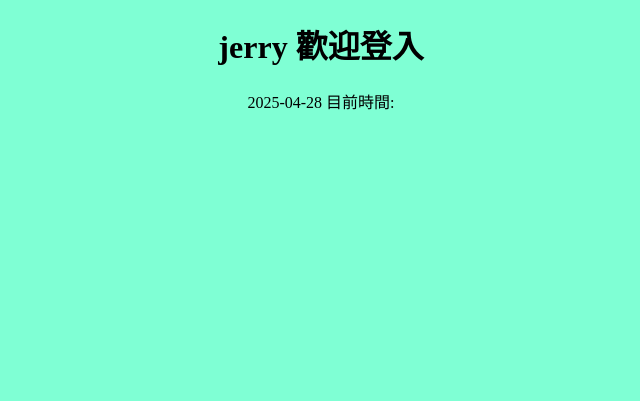
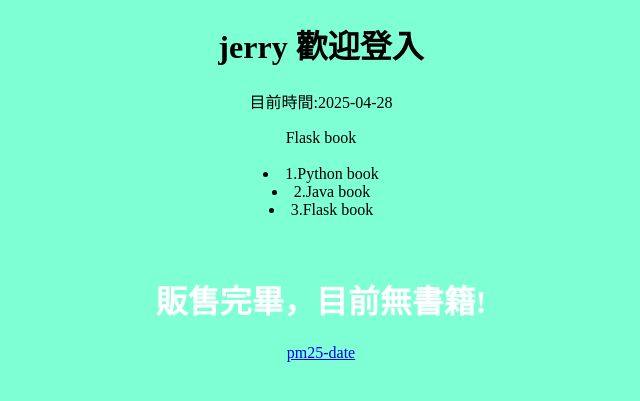
Before and after one commit to Robert-Liu-31039/flask-pm25, a Flask app: page / in a window 1280 px wide. Shown: the top 401 px of the page, without its empty margins (319-959 px from the left). Run offline with Flask 3, Linux system fonts and the light colour scheme.

Commit message:
使用 Jinja2 的語法 搭配 網頁模板方式 來做網頁的呈現

```diff
--- a/app.py
+++ b/app.py
@@ -12,13 +12,47 @@ app = Flask(__name__)
 # 宣告立刻被執行的 function 方法
 def index():
     # return f"<h1>Hello World!</h1><br>{datetime.now()}"
+    books = {1: "Python book", 2: "Java book", 3: "Flask book"}
+    for key in books:
+        print(key, books[key])
+
+    books_2 = [
+        {
+            "name": "Python book",
+            "price": 299,
+            "image_url": "https://im2.book.com.tw/image/getImage?i=https://www.books.com.tw/img/CN1/136/11/CN11361197.jpg&v=58096f9ck&w=348&h=348",
+        },
+        {
+            "name": "Java book",
+            "price": 399,
+            "image_url": "https://im1.book.com.tw/image/getImage?i=https://www.books.com.tw/img/001/087/31/0010873110.jpg&v=5f7c475bk&w=348&h=348",
+        },
+        {
+            "name": "C# book",
+            "price": 499,
+            "image_url": "https://im1.book.com.tw/image/getImage?i=https://www.books.com.tw/img/001/036/04/0010360466.jpg&v=62d695bak&w=348&h=348",
+        },
+    ]
+
+    books_2 = []
+
+    if books_2:
+        for book in books_2:
+            print(book["name"])
+            print(book["price"])
+            print(book["image_url"])
+    else:
+        print("販售完畢，目前無書籍!")
+
     username = "jerry"
     nowtime = datetime.now().strftime("%Y-%m-%d")
     print(username, nowtime)
-    return render_template("index.html", name=username, now=nowtime)
+    return render_template(
+        "index.html", name=username, now=nowtime, books=books, books_2=books_2
+    )
 
 
-@app.route("/pm25_data")
+@app.route("/pm25-data")
 def get_pm25_data():
     api_url = "https://data.moenv.gov.tw/api/v2/aqx_p_02?api_key=540e2ca4-41e1-4186-8497-fdd67024ac44&limit=1000&sort=datacreationdate%20desc&format=CSV"
     datas = pd.read_csv(api_url, encoding="utf-8-sig")
--- a/templates/index.html
+++ b/templates/index.html
@@ -9,10 +9,56 @@
             text-align: center;
             background-color: aquamarine;
         }
+
+        .price{
+            color: red;
+        }
+
+        .title{
+            background: orange;
+            color: white;
+            padding: 6px;
+        }
+
+        img{
+            border: 1px solid black;
+            width: 300px;
+        }
     </style>
 </head>
 <body>
     <h1> {{name}} 歡迎登入</h1>
-    <p> {{now}} 目前時間:</p>
+    <p>目前時間:{{now}}</p>
+
+    {{books[3]}}
+    <br>
+    <br>
+
+    {% for i in books %}
+    <li>{{i}}.{{books[i]}}</li>
+    {% endfor %}
+    <br>
+    <br>
+
+    {% if books_2 %}
+    {% for book in books_2 %}
+    <h1 class="title">{{book["name"]}}</h1>
+    <h3 class="price">{{book["price"]}}</h3>
+    <img src="{{book['image_url']}}" alt="">
+
+    <!-- 在網頁端可以使用 . 去取代 [""] 的寫法 -->
+    <h1>{{book.name}}</h1>
+    <h3>{{book.price}}</h3>
+    <img src="{{book.image_url}}" alt="">
+    {% endfor %}
+    <br>
+    <br>
+    {% else %}
+    <h1 style="color: white;">
+       販售完畢，目前無書籍!
+    </h1>
+    {% endif %}
+
+    <a href="/pm25-data">pm25-date</a>
 </body>
 </html>
```
